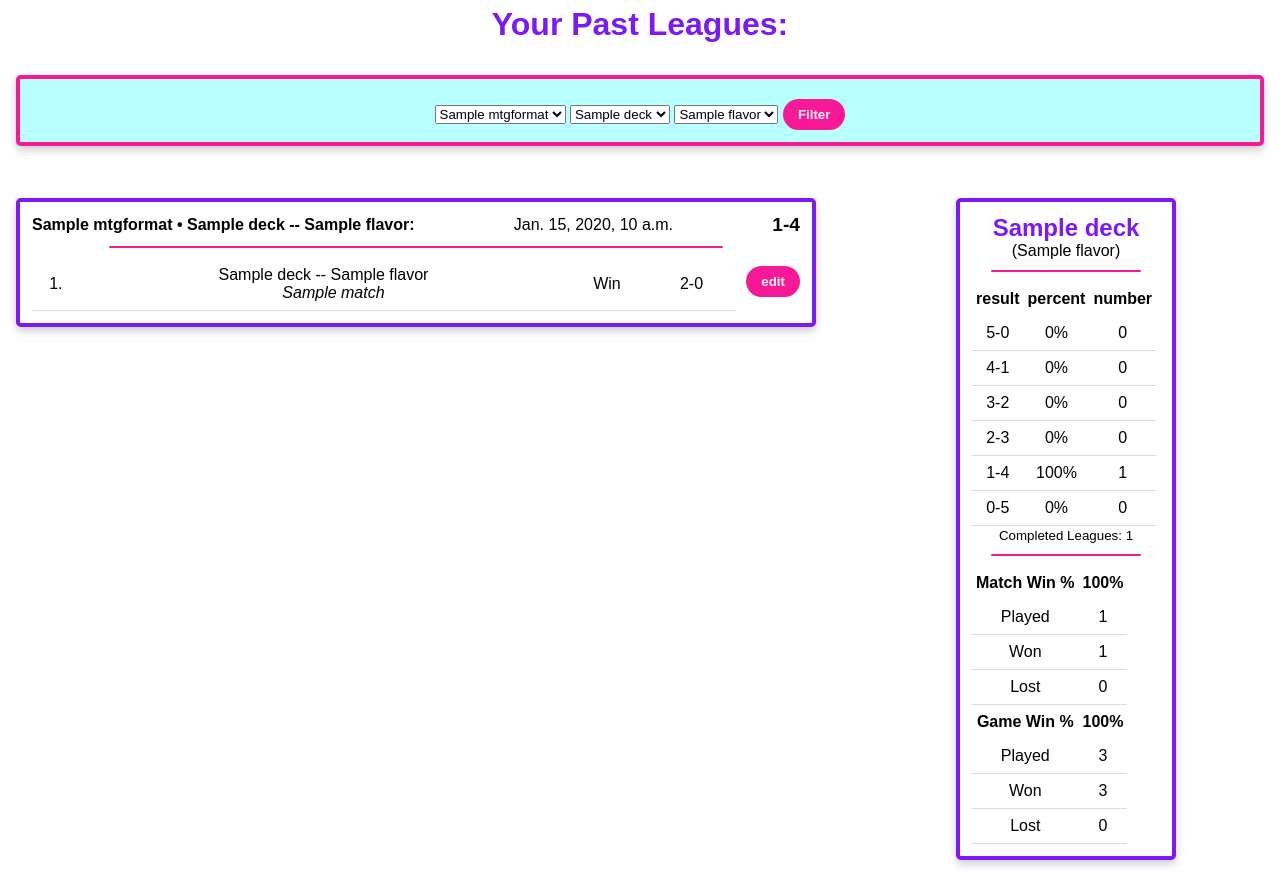
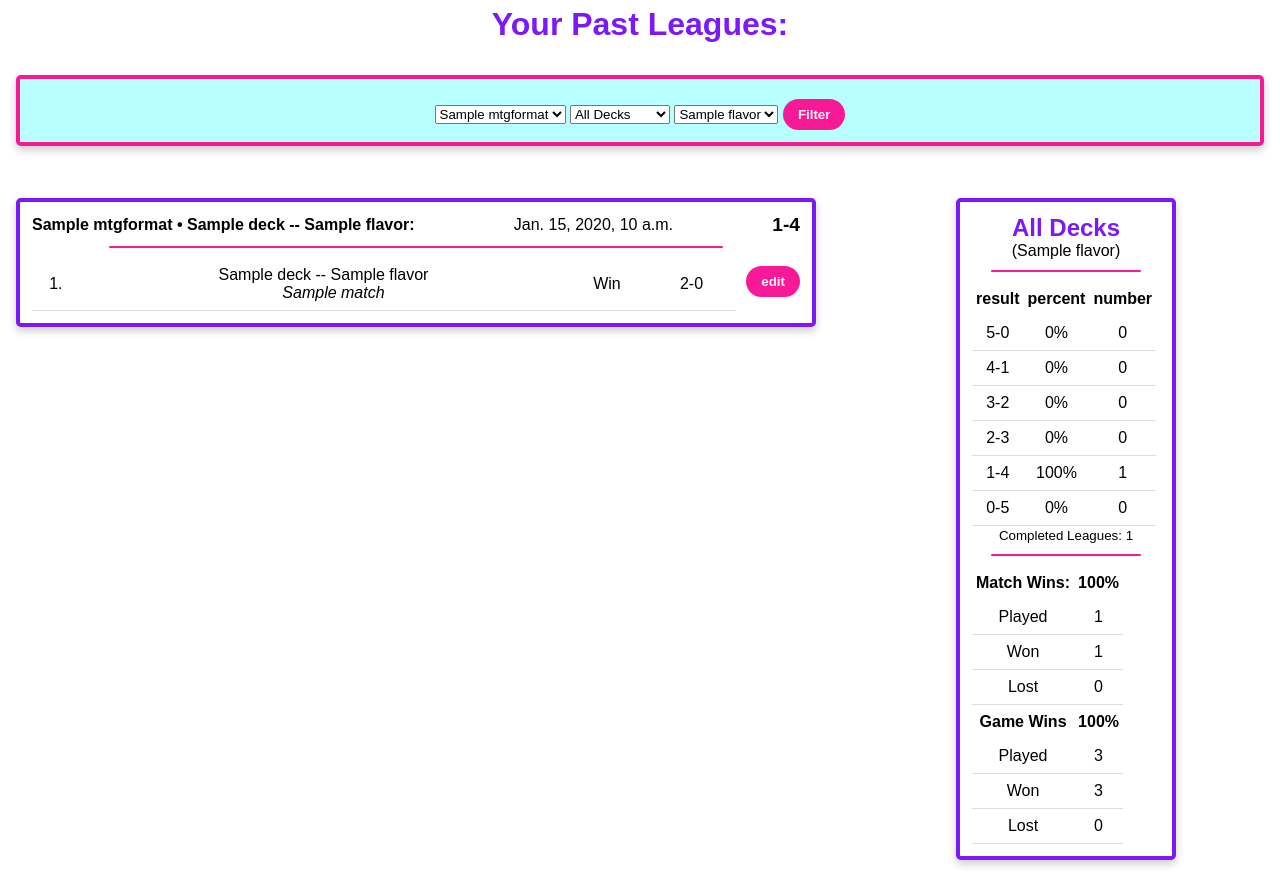
Before and after one commit to sctilley/tirelessRailway, a Django app: page /league/ in a window 1280 px wide. Shown: the part 477-1373 px from the top of the page. Run offline with Django 4.2, Linux system fonts and the light colour scheme; a user stored in the database is signed in; tables that the repository leaves empty hold one stand-in row (values such as "Sample post"); parts of the project's set-up code (start-up, migrations or seed data) failed here and were passed over; some libraries are stand-ins or nearby versions.

Commit message:
added all users decks to filter list

```diff
--- a/leagues/views.py
+++ b/leagues/views.py
@@ -33,6 +33,11 @@ def league(request):
         currentleague = League.objects.none()
 
     usernamelist = Match.objects.all().values("theirname").distinct().order_by(Lower("theirname"))
+
+
+    userdeckslist = League.objects.values_list('myDeck_id').distinct()
+    usersdecks = Deck.objects.filter(id__in=userdeckslist)
+
 
     initial_data = {
         'mtgFormat': user.profile.recentFormat,
@@ -106,7 +111,7 @@ def league(request):
                 print(formset.errors)
 
     context = {
-
+        'usersdecks': usersdecks,
         'l_form': l_form,
         'currentleague': currentleague,
         'matchformset': m_formset,
--- a/templates/league.html
+++ b/templates/league.html
@@ -157,7 +157,9 @@
     </select>
     <select name="deckselect" id="dselect" hx-trigger="change" hx-get="{% url 'listofflavors' %}" hx-target="#vselect" hx-swap="innerHTML">
       <option value="0">All Decks</option>
-      <option value="{{user.profile.recentDeck.id}}" selected>{{user.profile.recentDeck.name}}</option>
+      {% for deck in usersdecks %}
+      <option value="{{deck.id}}">{{deck.name}}</option>
+      {% endfor %}
     </select>
     <select name="varientselect" id="vselect">
       <option value="0">All Varients</option>
--- a/templates/partials/leagueroll.html
+++ b/templates/partials/leagueroll.html
@@ -79,7 +79,12 @@
     <!-- right card  -->
     <div class="colsmall">
       <div class="card reportcard">
+        {% if filterdeck %}
         <h2 style="text-align: center;">{{filterdeck.name}}</h2>
+        {% else %}
+        <h2 style="text-align: center;">All Decks</h2>
+        {% endif %}
+
         {% if filterflavor %}
           <p>({{filterflavor.name}})</p>
         {% endif %}
@@ -134,7 +139,7 @@
         <div class="line"></div>
         <table class="hovertable">
           <tr>
-          <th>Match Win %</th>
+          <th>Match Wins:</th>
           <th>{{matchwinpercentage|floatformat:0}}%</th>
           </tr>
           <tr>
@@ -151,7 +156,7 @@
           </tr>
           <tbody>
             <tr>
-              <th>Game Win %</th>
+              <th>Game Wins</th>
               <th>{{gamewinpercentage|floatformat:0}}%</th>
             </tr>
               <tr>
```
